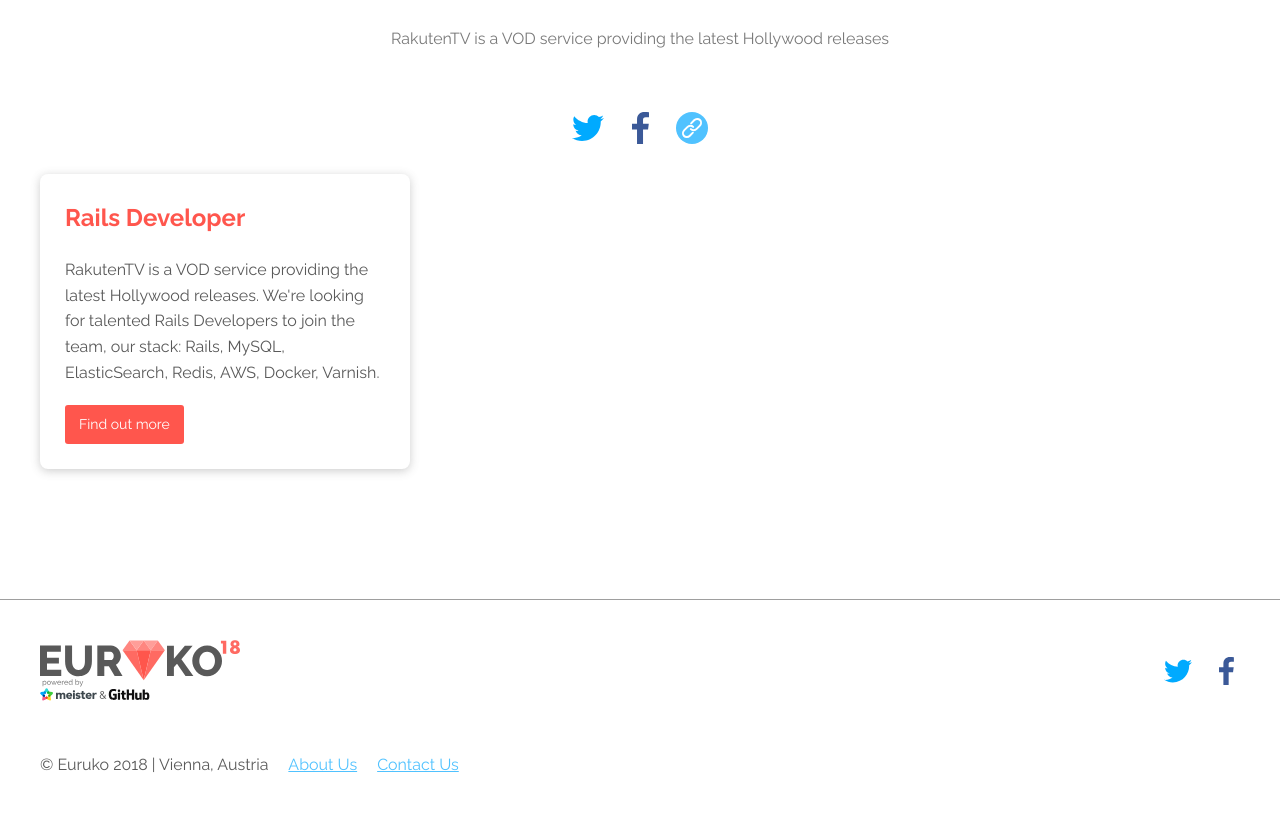
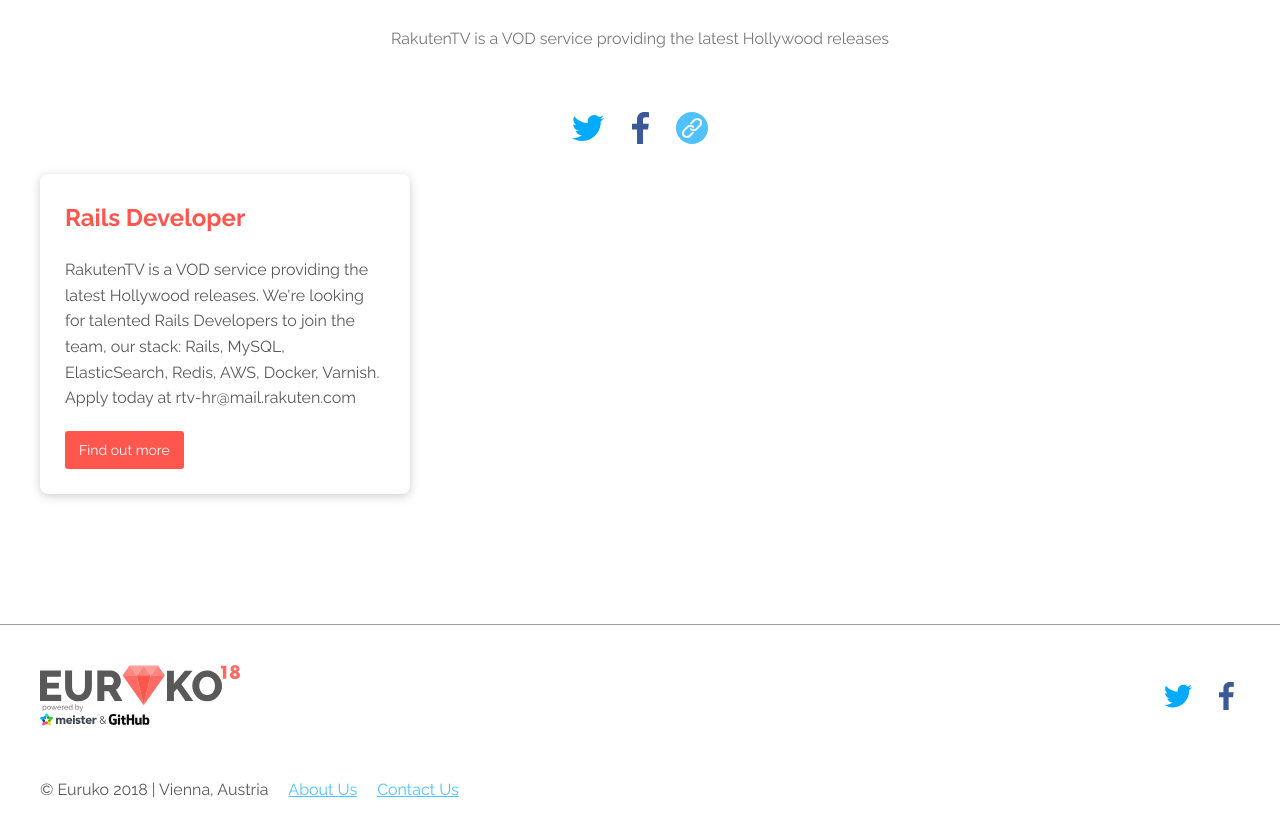
Before and after one commit to euruko/euruko2018.github.io, a Jekyll site: the page built from jobs/rakuten.html, in a window 1280 px wide and 900 px high, scrolled down 707 px. Shown: the top 836 px of the window. Built offline with Jekyll 4.4.1, drawn with Linux system fonts in a browser that asks for light colours.

Commit message:
Updated Rakuten's job

```diff
--- a/_data/jobs.yml
+++ b/_data/jobs.yml
@@ -94,4 +94,4 @@
 
 - company: Rakuten
   job: Rails Developer
-  description: "RakutenTV is a VOD service providing the latest Hollywood releases. We're looking for talented Rails Developers to join the team, our stack: Rails, MySQL, ElasticSearch, Redis, AWS, Docker, Varnish."
+  description: "RakutenTV is a VOD service providing the latest Hollywood releases. We're looking for talented Rails Developers to join the team, our stack: Rails, MySQL, ElasticSearch, Redis, AWS, Docker, Varnish. Apply today at rtv-hr@mail.rakuten.com"
```
